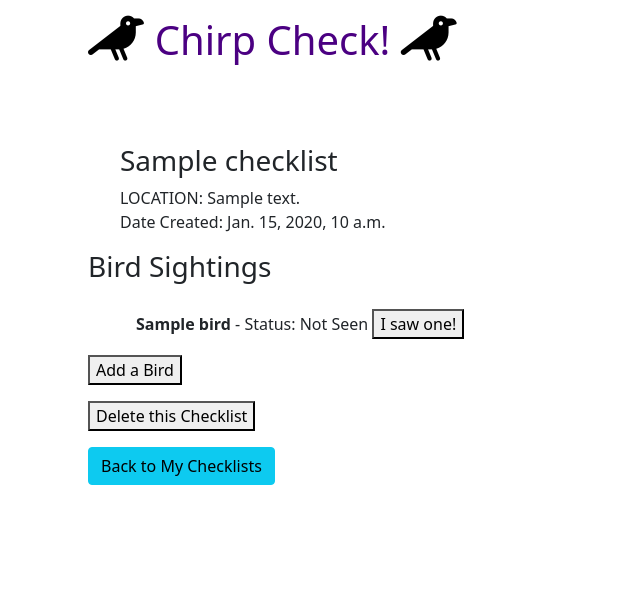
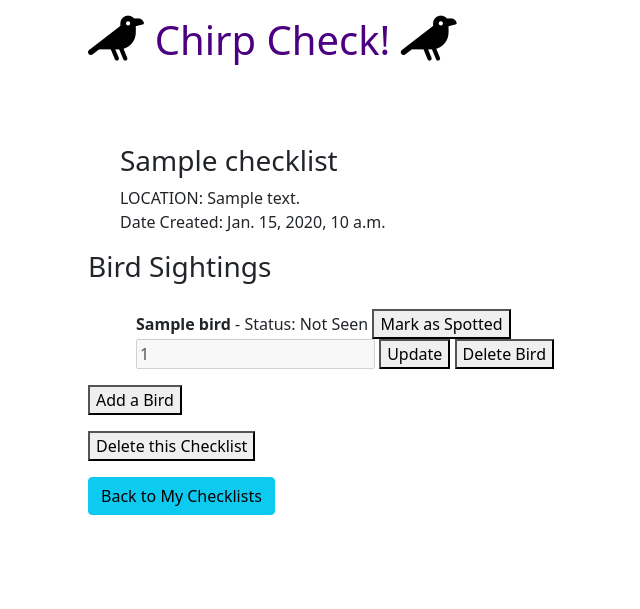
Before and after one commit to SummonerSkies/chirp-check, a Django app: page /chirpcheck/1/ in a window 1280 px wide. Shown: the part 16-625 px from the top of the page, without its empty margins (218-858 px from the left). Run offline with Django 4.2, Linux system fonts and the light colour scheme; tables that the repository leaves empty hold one stand-in row (values such as "Sample post").

Commit message:
Stopping for the night

```diff
--- a/check/templates/check/my_checklist.html
+++ b/check/templates/check/my_checklist.html
@@ -33,19 +33,31 @@
                 </span>
 
                 <!-- Add Number Seen field only when Spotted -->
-                <div id="number-seen-{{ bird.id }}" class="number-seen">
-                    {% if bird.status == "Spotted" %}
-                        <input type="number" value="{{ bird.number_seen }}" min="1" id="count-input-{{ bird.id }}">
-                    {% endif %}
+                <div id="number-seen-{{ bird.id }}" class="number-seen" {% if bird.status == "Not Seen" %}style="display: none;"{% endif %}>
+                    <input type="number" value="{{ bird.number_seen }}" min="0" id="count-input-{{ bird.id }}">
                 </div>
 
                 <!-- Button to toggle bird status -->
-                <button class="toggle-status-btn button-seen" onclick="toggleStatus({{ bird.id }})">
-                    I saw one!
+                <button class="toggle-status-btn button-seen" onclick="toggleStatus({{ bird.id }})" id="toggle-btn-{{ bird.id }}">
+                    {% if bird.status == "Spotted" %}
+                        Mark as Not Seen
+                    {% else %}
+                        Mark as Spotted
+                    {% endif %}
                 </button>
 
+                <!-- Form to update the number of birds seen -->
+                <form method="POST" action="{% url 'chirpcheck:update_bird' checklist.id bird.id %}" style="display: inline;">
+                    {% csrf_token %}
+                    <input type="number" name="number_seen" id="count-input-{{ bird.id }}" value="{{ bird.number_seen }}" min="0" {% if bird.status == "Not Seen" %}disabled{% endif %}>
+                    <button type="submit">Update</button>
+                </form>
+
                 <!-- Button to delete bird from checklist -->
-
+                <form method="POST" action="{% url 'chirpcheck:delete_bird' checklist.id bird.id %}" style="display: inline;">
+                    {% csrf_token %}
+                    <button type="submit">Delete Bird</button>
+                </form>
             </div>
         </li>
         {% empty %}
--- a/check/urls.py
+++ b/check/urls.py
@@ -10,5 +10,7 @@ urlpatterns = [
     path('chirpcheck/edit/<int:id>', views.edit_checklist, name='edit_checklist'),
     path('chirpcheck/delete/<int:id>/', views.delete_checklist, name='delete_checklist'),
     path('chirpcheck/<int:checklist_id>/add_bird/', views.add_bird, name='add_bird'),
+    path('chirpcheck/<int:checklist_id>/update_bird/<int:bird_id>/', views.update_bird, name='update_bird'),
+    path('chirpcheck/<int:checklist_id>/delete_bird/<int:bird_id>/', views.delete_bird, name='delete_bird'),
     path("chirpcheck/<id>/", views.my_checklist, name="checklist"),
 ]
--- a/check/views.py
+++ b/check/views.py
@@ -131,8 +131,7 @@ def add_bird(request, checklist_id):
                 request, f'Your bird sighting has been saved for {bird_name}!'
                 )
             return redirect(
-                'chirpcheck:my_checklist',
-                checklist_id=checklist.id
+                'chirpcheck:checklist', checklist_id=checklist.id
                 )
 
     return render(
@@ -141,6 +140,35 @@ def add_bird(request, checklist_id):
         {'bird_form': bird_form, 'checklist': checklist}
         )
 
+
+"""
+Update the bird 'status' and 'number_seen'
+"""
+def update_bird(request, checklist_id, bird_id):
+    bird = get_object_or_404(Bird, id=bird_id, check_list_id=checklist_id)
+
+    if request.method == "POST":
+        status = request.POST.get('status')
+        number_seen = request.POST.get('number_seen')
+
+        bird.status = status
+        bird.number_seen = number_seen
+        bird.save()
+
+        messages.success(request, f'Your sighting of {bird.bird_name} has been updated!')
+        return redirect('chirpcheck:checklist', id=checklist_id)
+
+    return redirect('chirpcheck:checklist', id=checklist_id)
+
 """
 Remove a bird from an existing checklist
 """
+def delete_bird(request, checklist_id, bird_id):
+    bird = get_object_or_404(Bird, id=bird_id, check_list_id=checklist_id)
+
+    if request.method == "POST":
+        bird.delete()
+        messages.success(request, f'{bird.bird_name} has been deleted from your checklist.')
+        return redirect('chirpcheck:checklist', id=checklist_id)
+
+    return redirect('chirpcheck:checklist', id=checklist_id)
--- a/static/css/style.css
+++ b/static/css/style.css
@@ -61,3 +61,11 @@ footer {
 .button-seen {
   margin-top: 10px;
 }
+
+.toggle-status-btn {
+  transition: opacity 0.3s ease;
+}
+
+.toggle-status-btn.faded {
+  opacity: 0.5;
+}
--- a/static/js/script.js
+++ b/static/js/script.js
@@ -1,26 +1,29 @@
 // ADDING BIRD TO EXISTING CHECKLIST
 
 // Function to toggle visibility of the "Number Seen" input based on the status
-function toggleNumberSeen(birdId) {
-    var statusSelect = document.getElementById('status_' + birdId);
-    var numberSeenDiv = document.getElementById('number_seen_' + birdId);
-    var numberSeenInput = document.getElementById('number_seen_input_' + birdId);
+function toggleStatus(birdId) {
+    const statusSpan = document.getElementById('status-' + birdId);
+    const countDiv = document.getElementById('number-seen-' + birdId);
+    const countInput = document.getElementById('count-input-' + birdId);
+    const status = statusSpan.querySelector('span');
 
-    // Show or hide the 'Number Seen' field based on status
-    if (statusSelect.value === "Spotted") {
-        numberSeenDiv.style.display = "block";  // Show the field
-        numberSeenInput.disabled = false;      // Enable the input
+    // Toggle the status between "Spotted" and "Not Seen"
+    if (status.classList.contains('not-seen')) {
+        // Change to "Spotted"
+        status.classList.remove('not-seen');
+        status.classList.add('spotted');
+        status.innerText = 'Spotted';
+
+        // Show the number_seen input
+        countDiv.style.display = 'block';
     } else {
-        numberSeenDiv.style.display = "none";   // Hide the field
-        numberSeenInput.disabled = true;       // Disable the input
+        // Change to "Not Seen"
+        status.classList.remove('spotted');
+        status.classList.add('not-seen');
+        status.innerText = 'Not Seen';
+
+        // Hide the number_seen input
+        countDiv.style.display = 'none';
+        countInput.value = 0;  // Reset count
     }
 }
-
-// Ensure that each bird's status field is correctly initialized when the page loads
-document.addEventListener("DOMContentLoaded", function() {
-    var allStatusSelects = document.querySelectorAll('.status-select');
-    allStatusSelects.forEach(function(select) {
-        var birdId = select.id.split('_')[1]; // Extract bird ID from the select element's ID
-        toggleNumberSeen(birdId);  // Initialize the visibility based on current status
-    });
-});
--- a/templates/base.html
+++ b/templates/base.html
@@ -9,7 +9,7 @@
     <meta name="viewport" content="width=device-width, initial-scale=1.0">
 
     <!-- Page Title -->
-    <title>Chirp Check! The Birdwatching Checklist App!</title>
+    <title>Chirp Check! The Birdwatching Checklist App</title>
 
     <!-- Font Awesome CSS -->
     <link rel="stylesheet" href="https://cdnjs.cloudflare.com/ajax/libs/font-awesome/6.5.2/css/all.min.css">
@@ -22,7 +22,6 @@
     <link rel="stylesheet" href="{% static 'css/style.css' %}">
 
     {% block extras %}
-
     {% endblock %}
 
 </head>
@@ -60,7 +59,13 @@
 </script>
 
 {% block scripts %}
-    <script src="{% static 'js/script.js' %}"></script>
+<!-- Javascript -->
+<script src="{% static 'js/script.js' %}"></script>
+
+<!--  Bootstrap  -->
+<script src="https://cdn.jsdelivr.net/npm/bootstrap@5.0.1/dist/js/bootstrap.bundle.min.js"
+    integrity="sha384-gtEjrD/SeCtmISkJkNUaaKMoLD0//ElJ19smozuHV6z3Iehds+3Ulb9Bn9Plx0x4" crossorigin="anonymous"></script>
+
 {% endblock %}
 </body>
 
```
